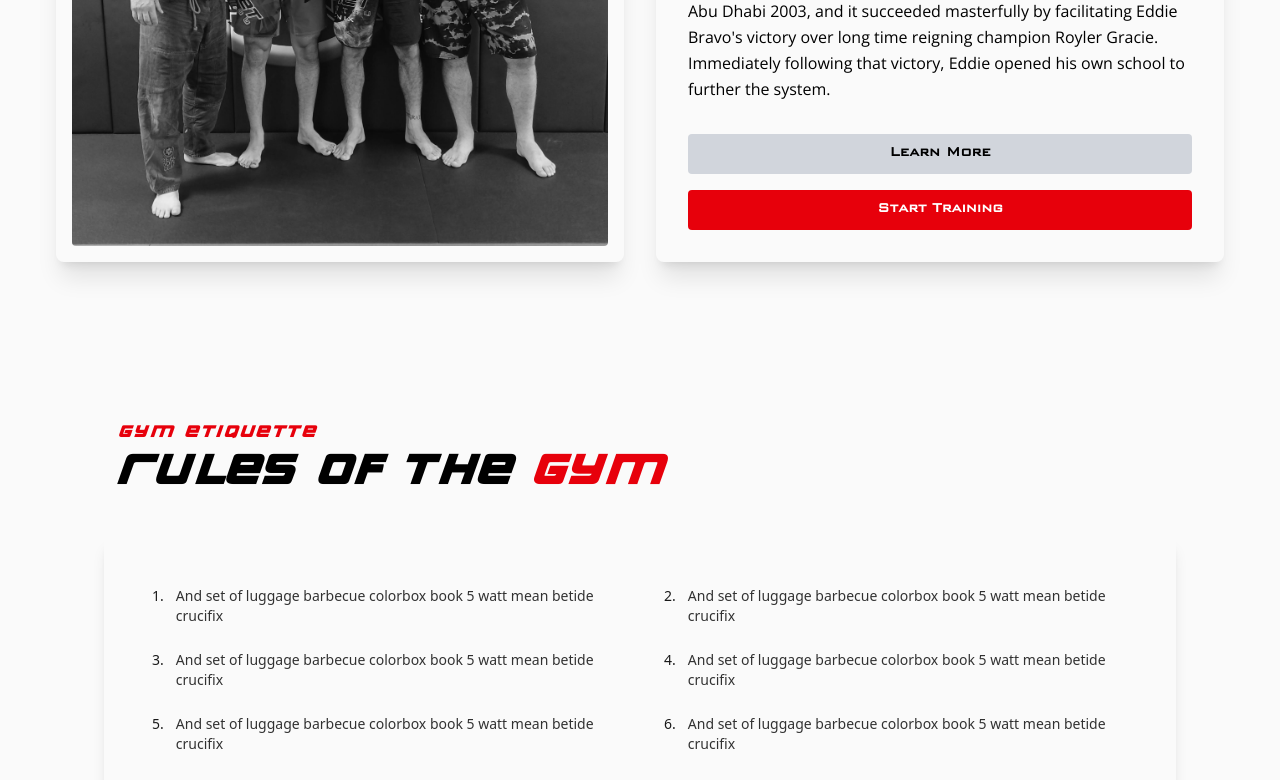
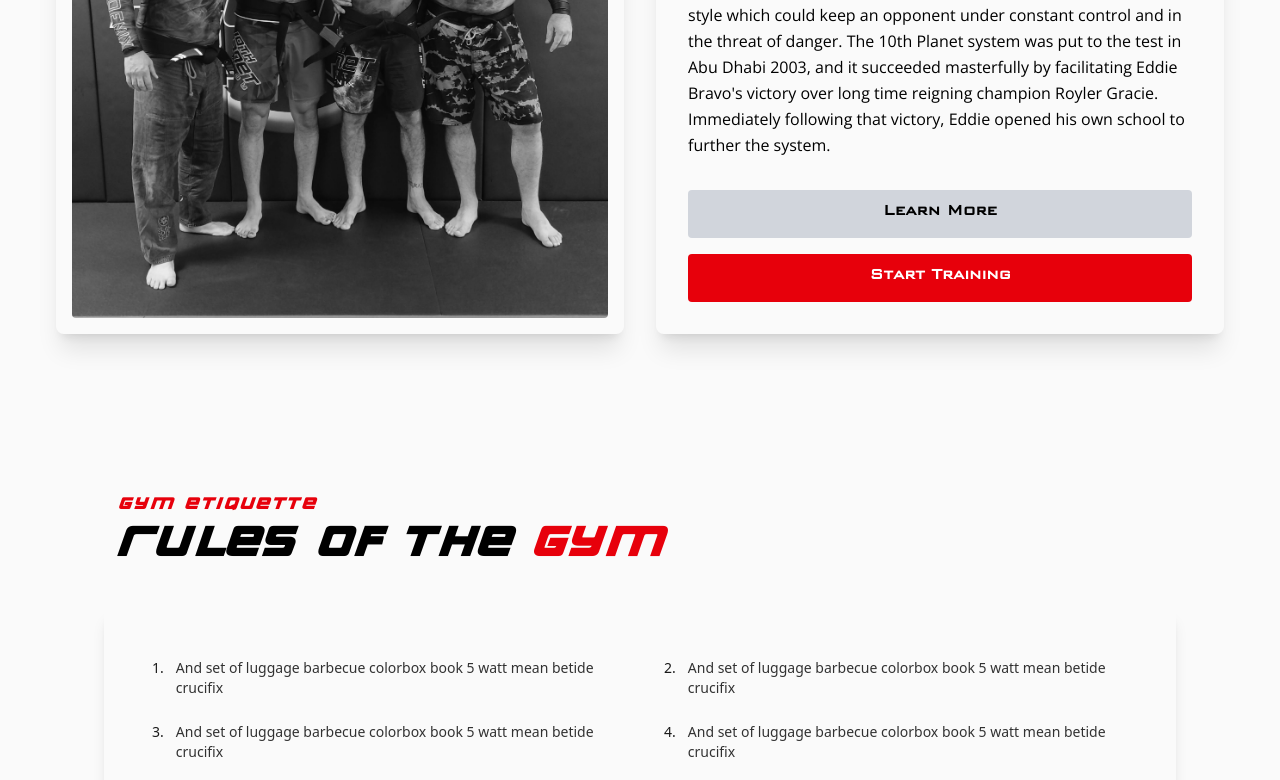
Before and after one commit to caleblopez96/10th-planet-phoenix, a React (Vite) app: page /10th-planet-phoenix/info in a window 1280 px wide. Shown: the part 1200-1980 px from the top of the page. Built offline with nearby package versions, Linux system fonts and the light colour scheme.

Commit message:
homepage is squared away and done

```diff
--- a/src/Components/Buttons/Button.jsx
+++ b/src/Components/Buttons/Button.jsx
@@ -5,16 +5,15 @@ const Button = ({
   color = "text-gray-200",
   backgroundColor = "bg-gray-300",
   hover = "hover:bg-gray-400",
-  route,
+  route = "#",
   className = "",
 }) => {
   return (
-    <Link to={route}>
-      <button
-        className={`${backgroundColor} ${hover} ${color} cursor-pointer px-4 py-2 rounded transition-colors font-semibold ${className}`}
-      >
-        {content}
-      </button>
+    <Link
+      to={route}
+      className={`${backgroundColor} ${hover} ${color} cursor-pointer px-4 py-2 rounded transition-colors font-semibold inline-block text-center ${className}`}
+    >
+      {content}
     </Link>
   );
 };
--- a/src/Components/CTABanner/CTABanner.jsx
+++ b/src/Components/CTABanner/CTABanner.jsx
@@ -18,7 +18,12 @@ const CTABanner = ({ title = "TRY A FREE CLASS TODAY" }) => {
         <h2 className="text-2xl md:text-3xl text-white mb-8 tracking-wider">
           {title}
         </h2>
-        <Button color="text-black" />
+        <Button
+          color="text-black"
+          hover="hover:bg-red-600 hover:text-white"
+          content="Get Started"
+          route={"/contact"}
+        />
       </div>
     </section>
   );
--- a/src/Components/ClassesSection/ClassesSection.jsx
+++ b/src/Components/ClassesSection/ClassesSection.jsx
@@ -77,8 +77,9 @@ const ClassesSection = () => {
                 <div className="mt-4 flex justify-center align-middle">
                   <Button
                     color="text-black"
-                    content="Meet the Team"
-                    route={"/instructors"}
+                    hover="hover:bg-red-600 hover:text-white"
+                    content="Learn More"
+                    route={"/classes"}
                   />
                 </div>
               </div>
--- a/src/Components/EliteInstructors/EliteInstructors.jsx
+++ b/src/Components/EliteInstructors/EliteInstructors.jsx
@@ -77,7 +77,7 @@ const EliteInstructors = () => {
                   <img
                     src={instructor.image}
                     alt={instructor.name}
-                    className="w-24 h-24 rounded-full border-4 border-red-600 object-cover mx-auto"
+                    className="w-24 h-24 rounded-full border-4 border-red-600 object-cover mx-auto group-hover:scale-105 transition-transform duration-300"
                   />
 
                   <div className="absolute -top-7 sm:-right-25 lg:-right-15 bg-red-600 text-xs text-white rounded-full px-2 py-1">
@@ -114,7 +114,7 @@ const EliteInstructors = () => {
                 <div className="mt-auto">
                   <Link
                     to="/instructors#instructorBios"
-                    className="block w-full bg-gray-200 hover:bg-red-600 hover:text-gray-200 transition-colors duration-300 text-sm font-medium py-3 text-center rounded-md text-black"
+                    className="block w-full bg-gray-200 hover:bg-red-600 hover:text-gray-200 transition-colors duration-300 text-sm py-3 text-center rounded-md text-black font-bold"
                   >
                     View Profile
                   </Link>
@@ -127,6 +127,7 @@ const EliteInstructors = () => {
         <div className="mt-16 text-center">
           <Button
             color="text-black"
+            hover="hover:bg-red-600 hover:text-white"
             content="Meet the Team"
             route={"/instructors"}
           />
--- a/src/Components/Hero/Hero.jsx
+++ b/src/Components/Hero/Hero.jsx
@@ -29,7 +29,7 @@ const Hero = () => {
               route={"/info"}
               content="Learn More"
               backgroundColor="bg-gray-300"
-              hover="hover:bg-red-700"
+              hover="hover:bg-red-600 hover:text-white"
               color="text-black"
               className="h-12 text-lg px-6 w-full text-center"
             />
@@ -37,7 +37,7 @@ const Hero = () => {
             <Button
               content="Start Training"
               backgroundColor="bg-red-600"
-              hover="hover:bg-red-700"
+              hover="hover:bg-gray-300 hover:text-black"
               color="text-white"
               className="h-12 text-lg px-6 w-full text-center"
               route={"/contact"}
--- a/src/Components/Hero/Hero2.jsx
+++ b/src/Components/Hero/Hero2.jsx
@@ -5,7 +5,7 @@ const Hero2 = ({ content, imageOne, imageTwo }) => {
       <img
         src={imageOne}
         alt="Background"
-        className="w-full max-h-[80vh] object-cover opacity-70 hidden lg:block"
+        className="w-full max-h-[87vh] object-cover object-[center_15%] opacity-70 hidden lg:block"
       />
 
       {/* sm */}
--- a/src/Components/Information/Information.jsx
+++ b/src/Components/Information/Information.jsx
@@ -42,19 +42,20 @@ const Information = () => {
 
           <div className="flex gap-4 flex-col">
             <Button
+              route={"/info"}
               content="Learn More"
               backgroundColor="bg-gray-300"
-              hover="hover:bg-gray-600"
+              hover="hover:bg-red-600 hover:text-white"
               color="text-black"
-              className="flex-1 w-full"
-              route={"/info"}
+              className="h-12 text-lg px-6 w-full text-center"
             />
+
             <Button
               content="Start Training"
               backgroundColor="bg-red-600"
-              hover="hover:bg-red-700"
+              hover="hover:bg-gray-300 hover:text-black"
               color="text-white"
-              className="flex-1 w-full"
+              className="h-12 text-lg px-6 w-full text-center"
               route={"/contact"}
             />
           </div>
--- a/src/index.css
+++ b/src/index.css
@@ -36,7 +36,8 @@ h3 {
 }
 
 button,
-.hero p {
+.hero p,
+a {
   font-family: "Bank Gothic", sans-serif;
 }
 
```
